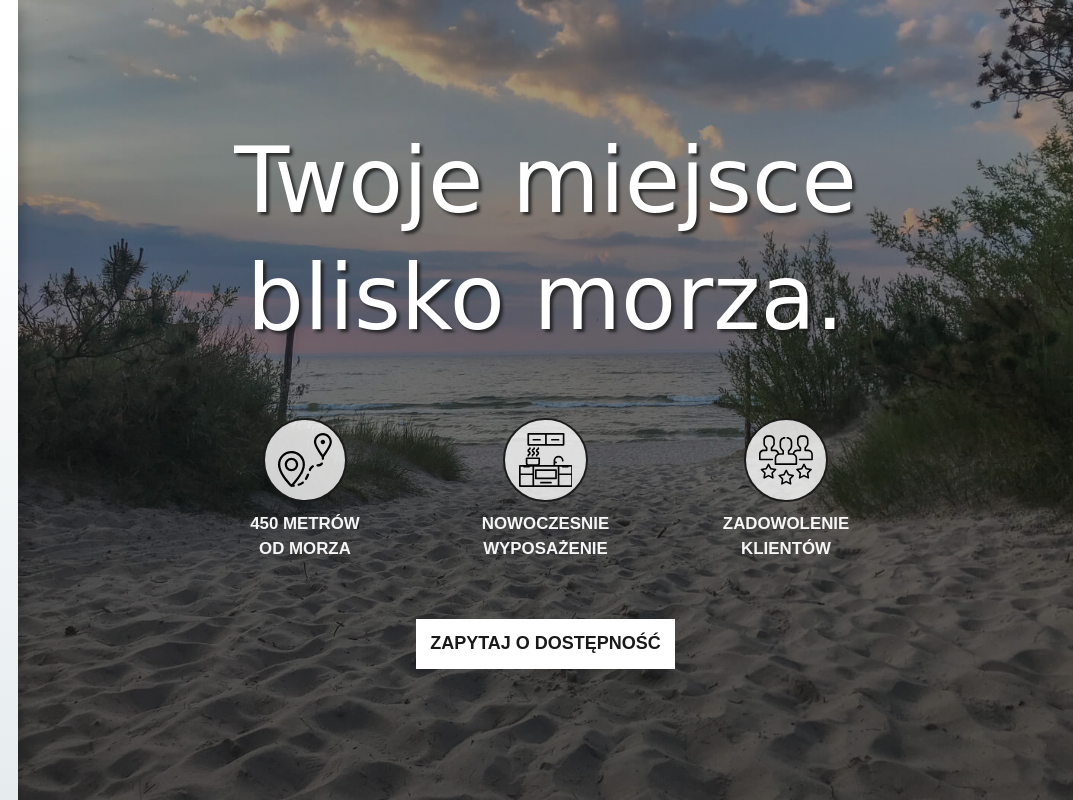
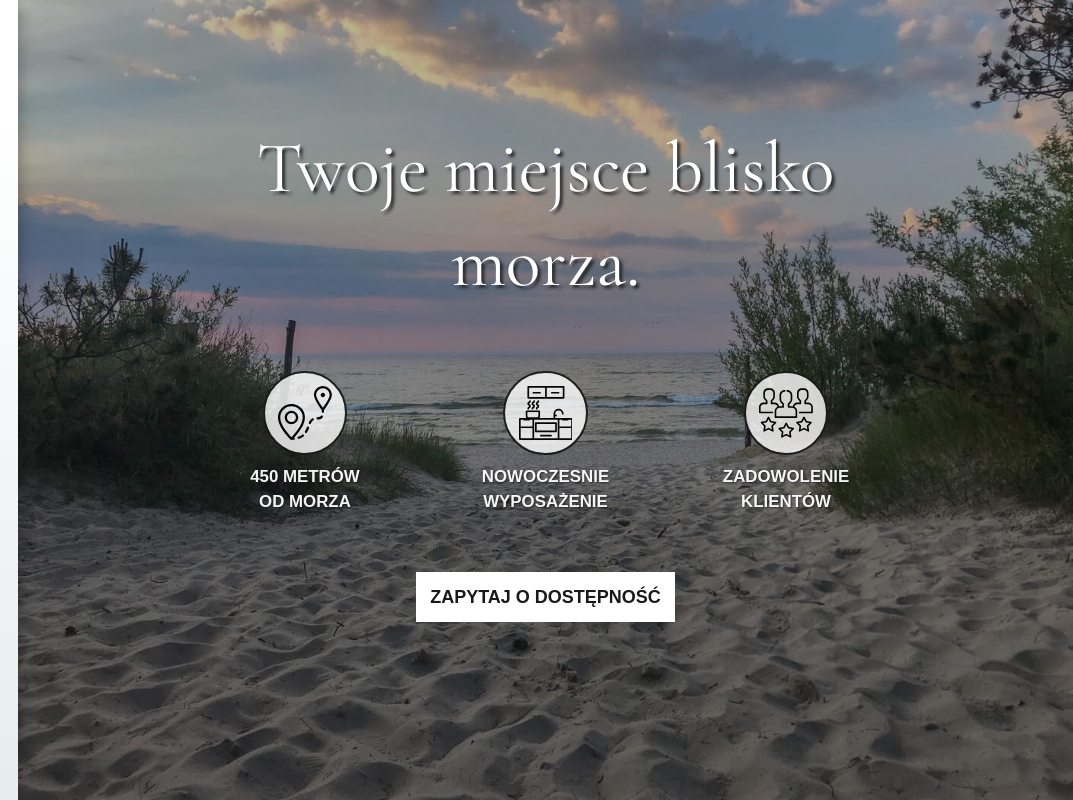
Before and after one commit to ppozniak/black-sarbinowo, a website: page app/index.html in a window 1280 px wide. Shown: the top 800 px of the page, 207-1280 px from the left. Drawn offline with nearby package versions, Linux system fonts and the light colour scheme; files that its build step writes are made by us from their sources; a web font is replaced by a local one.

Commit message:
Lower overlay on hero, center amenities title

```diff
--- a/app/index.html
+++ b/app/index.html
@@ -226,7 +226,7 @@
             <div class="houses__pair">
               <img class="img--fluid houses__intro-image" src="images/domki.jpg" alt="">
               <div class="amenities">
-                <h4>Wyposażenie</h4>
+                <h4 class="amenities__title">Wyposażenie</h4>
                 <ul class="amenities__list">
                   <li>
                     <svg class="amenities__icon" xmlns="http://www.w3.org/2000/svg" viewBox="0 0 409.6 409.6">
--- a/app/styles/_hero.scss
+++ b/app/styles/_hero.scss
@@ -1,8 +1,10 @@
 .section.hero {
+  $overlay-min-opacity: .3;
+  $overlay-max-opacity: .45;
   display: flex;
   flex-direction: column;
   min-height: 95vh;
-  background: linear-gradient(to bottom, rgba($black, .4), rgba($black, .6)), url(../images/hero--mobile.jpg) no-repeat top center/cover fixed;
+  background: linear-gradient(to bottom, rgba($black, $overlay-min-opacity), rgba($black, $overlay-max-opacity)), url(../images/hero--mobile.jpg) no-repeat top center/cover fixed;
   color: #fff;
   box-sizing: border-box;
   text-align: center;
@@ -11,16 +13,19 @@
     padding-top: $vflow * 4;
   }
   @include from-landscape {
-    background-image: linear-gradient(to bottom, rgba($black, .4), rgba($black, .6)), url(../images/hero--desktop.jpg);
+    background-image: linear-gradient(to bottom, rgba($black, $overlay-min-opacity), rgba($black, $overlay-max-opacity)), url(../images/hero--desktop.jpg);
   }
 }
 
 .hero__title {
-  font-family: 'Bilbo Swash Caps', cursive;
-  font-size: 5rem;
+  font-family: 'Cormorant Garamond', serif;
+  font-size: 3.5rem;
   font-weight: normal;
   line-height: 1.3;
   text-shadow: 3px 3px 3px rgba($black, .8);
+  @include from-portrait {
+    font-size: 4rem;
+  }
 }
 
 .features {
@@ -70,6 +75,7 @@
   text-align: center;
   text-transform: uppercase;
   font-size: Rem(15px);
+  text-shadow: 1px 1px 2px rgba($black, .8);
 }
 
 .hero-cta {
--- a/app/styles/_houses.scss
+++ b/app/styles/_houses.scss
@@ -13,6 +13,12 @@
   flex: 1;
   @include to-portrait {
     margin-top: $vflow;
+  }
+}
+
+.amenities__title {
+  @include to-portrait {
+    text-align: center;
   }
 }
 
@@ -77,9 +83,7 @@
   @include from-portrait {
     flex-basis: 25%;
     max-width: 50%;
-  }
-
-  // IE11 hackz
+  } // IE11 hackz
   @media screen and (-ms-high-contrast:active),
   (-ms-high-contrast:none) {
     max-width: 25%;
```
